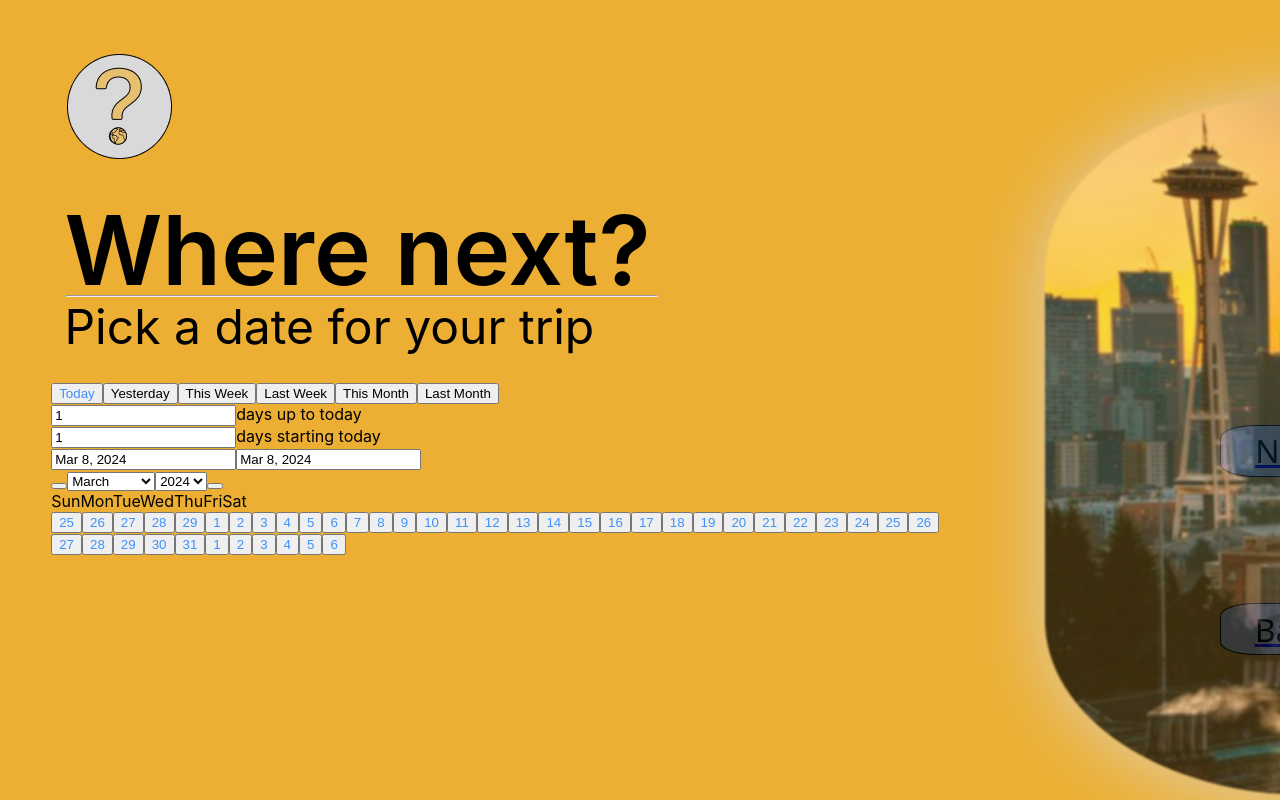
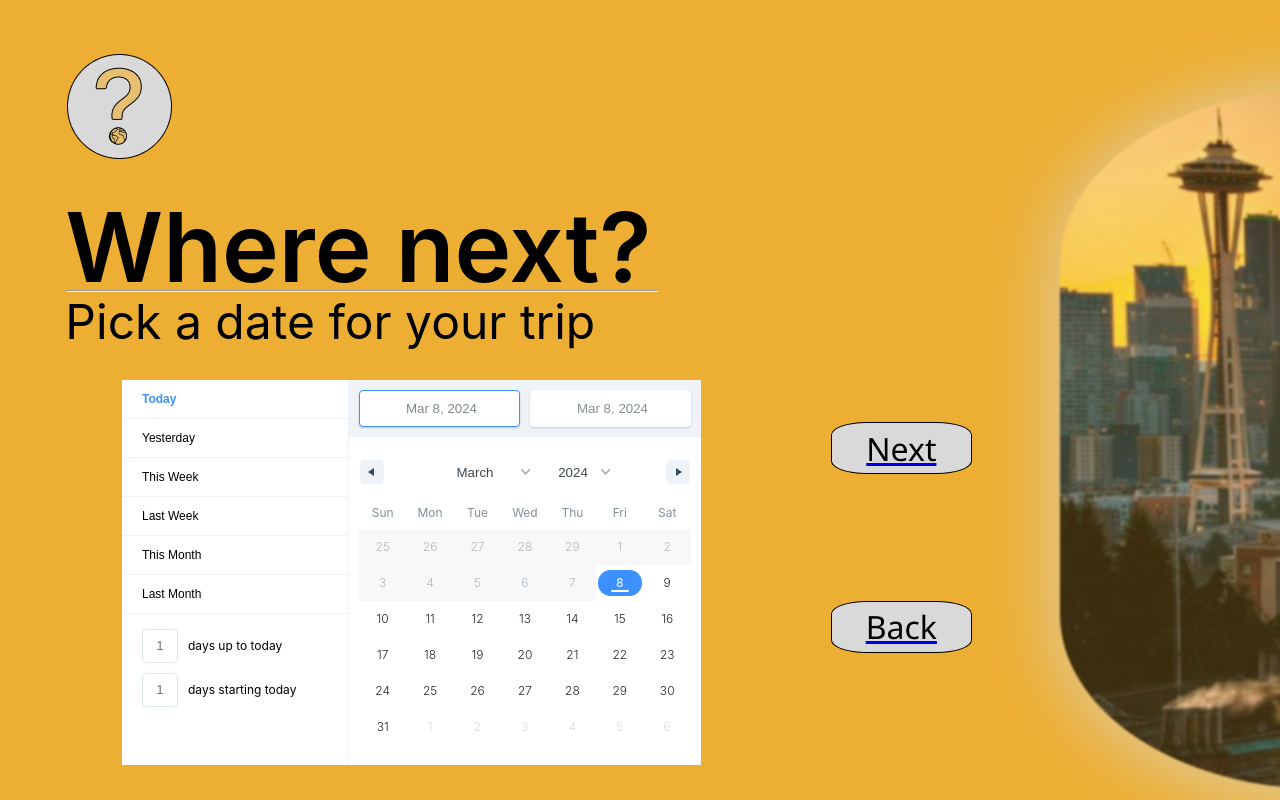
Before and after one commit to MPasca/DAWEB_30644_Pasca_Maria, a React (Create React App) app in the folder daweb_30644_pasca_maria/: page /search_date in a window 1280 px wide. Shown: the top 800 px of the page. Built offline with nearby package versions, Linux system fonts and the light colour scheme.

Commit message:
search date

```diff
--- a/daweb_30644_pasca_maria/src/pages/SearchDate.js
+++ b/daweb_30644_pasca_maria/src/pages/SearchDate.js
@@ -1,6 +1,9 @@
 import { useState } from "react";
 import { Link } from "react-router-dom";
 import { DateRangePicker } from "react-date-range";
+
+import 'react-date-range/dist/styles.css'; // main style file
+import 'react-date-range/dist/theme/default.css'; // theme css file
 
 export default function SearchDate(){
     const [date, setDate] = useState({
@@ -24,7 +27,7 @@ export default function SearchDate(){
             <h1 class="h1Title" style={{marginBottom:"-3%"}}>Where next?</h1>
             <hr class="titleLine" style={{marginBottom:"-5%"}}/>
             <h2 class="h2Title" style={{marginTop:"5%", marginBottom:"1%"}}>Pick a date for your trip</h2>
-            <div style={{display:"inline-flex", marginTop:"1%", marginLeft:"0%"}}>
+            <div style={{display:"inline-flex", marginTop:"1%", marginLeft:"5%"}}>
                 <DateRangePicker
                     className="dateRange"
                     ranges={[date]}
@@ -33,11 +36,11 @@ export default function SearchDate(){
                 />
                 <div style={{marginLeft:"20%"}}>
                     <Link to="/search_people"><button class="btnNav" style={{ display:"block", marginTop:"30%"}} onClick={handleClick}>Next</button></Link>
-                    <Link to="/search"><button class="btnNav" style={{display:"block", marginTop:"90%"}}>Back</button></Link>
+                    <Link to="/search"><button class="btnNav" style={{ display:"block", marginTop:"90%"}}>Back</button></Link>
                 </div>
             </div>
         </div>
-        <img class="bgImage" src="seattle.jpg" style={{display:"inline-flex", marginLeft:"-20%"}}/>
+        <img class="bgImage" src="seattle.jpg" style={{display:"inline-flex", marginLeft:"-23%"}}/>
     </div>
 
     );
```
